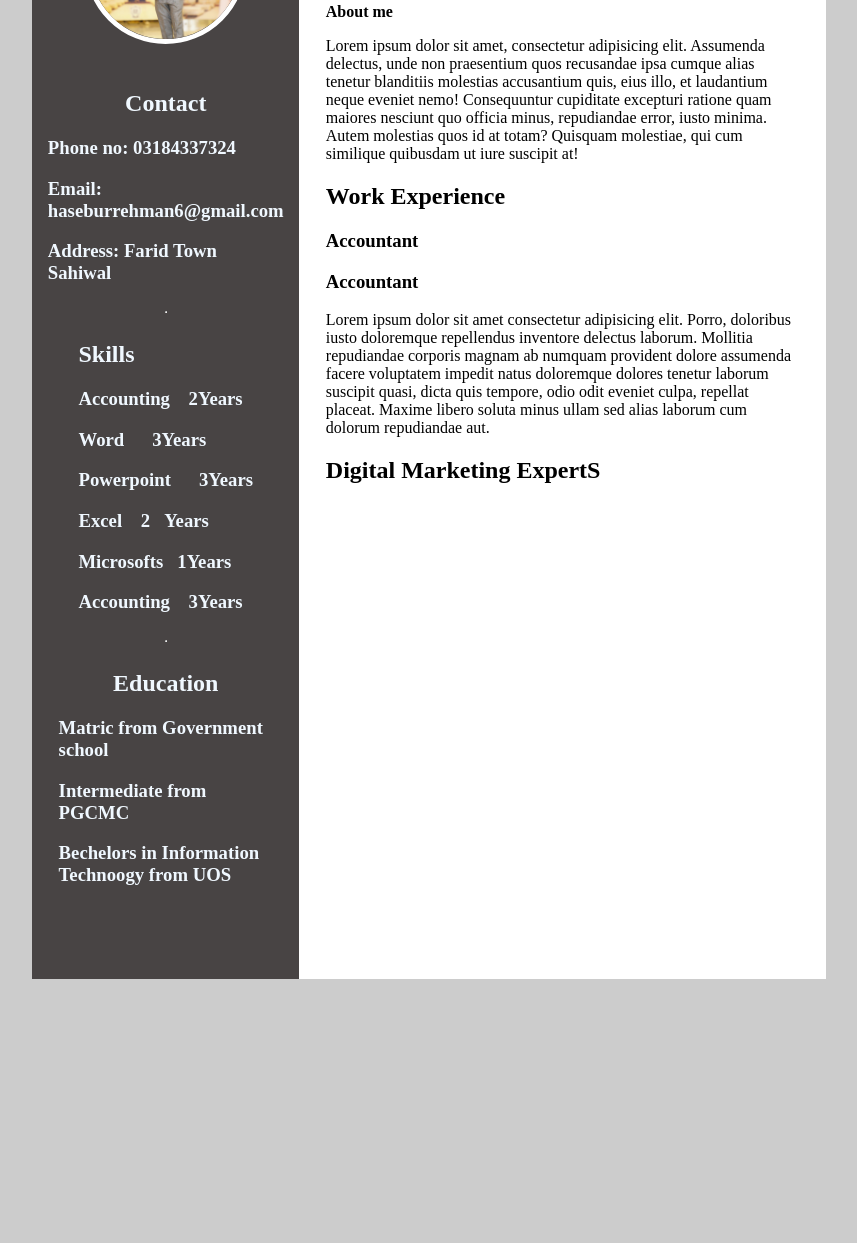
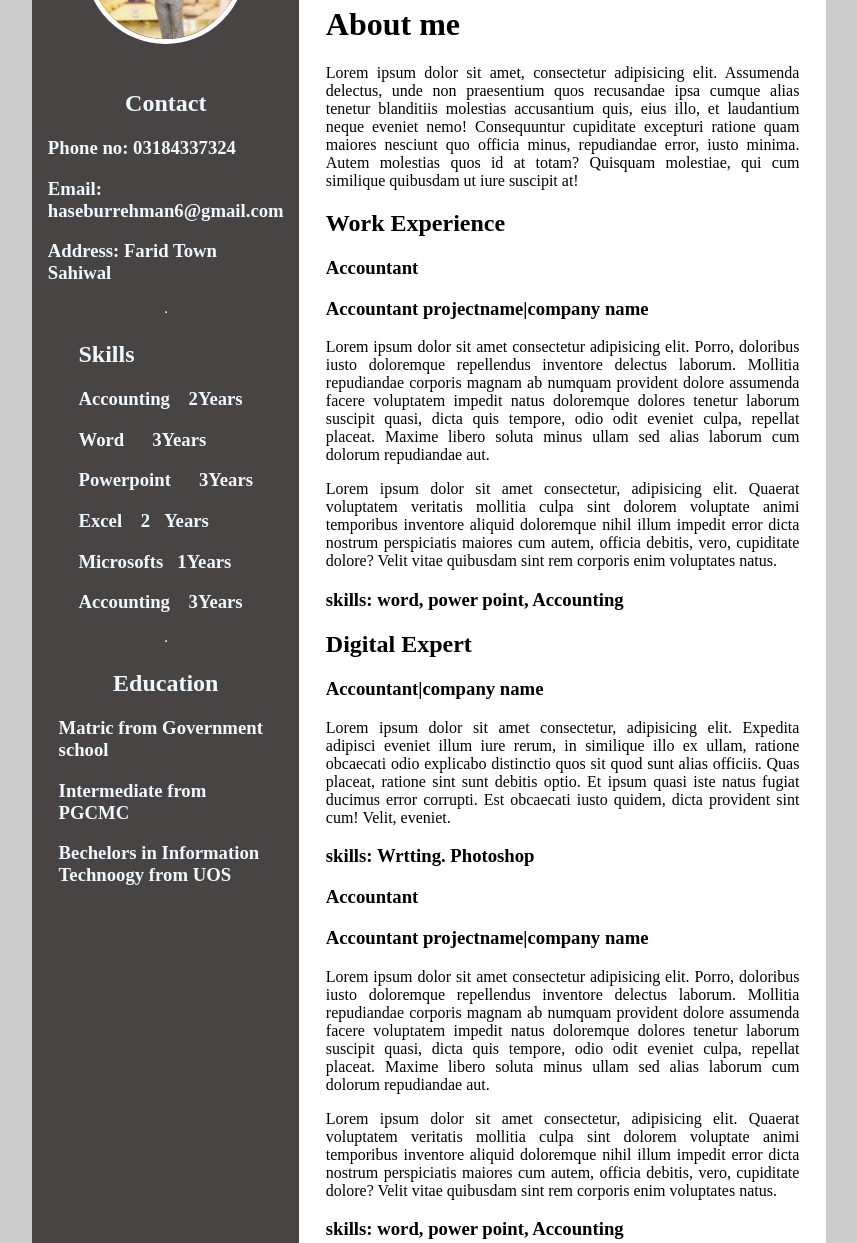
Before and after one commit to haseeb4337324/potfolio-, a plain HTML site: page index.html in a window 1280 px wide. Shown: the part 144-1387 px from the top of the page, without its empty margins (211-1068 px from the left). Before the commit the page ends 1123 px from the top, so only its background shows below. Drawn offline with Linux system fonts and the light colour scheme.

Commit message:
some change in code

```diff
--- a/index.html
+++ b/index.html
@@ -6,6 +6,7 @@
    </head>
    <body>
       <page size="A4">
+
   <div class="container">
     <div class="leftPanel">
      <img src="my  image.jpeg">
@@ -36,19 +37,42 @@
     <div class="rightPanel">
       <h1> John Doe </h1>
       <h3>  Accountant</h3>
-      <div><strong> About me </strong>
+      <div id="first">
+        <h1><strong> About me </strong></h1>
       <p> Lorem ipsum dolor sit amet, consectetur adipisicing elit. Assumenda delectus, unde non praesentium quos recusandae ipsa cumque alias tenetur blanditiis molestias accusantium quis, eius illo, et laudantium neque eveniet nemo! Consequuntur cupiditate excepturi ratione quam maiores nesciunt quo officia minus, repudiandae error, iusto minima. Autem molestias quos id at totam? Quisquam molestiae, qui cum similique quibusdam ut iure suscipit at!</p>
     </div>
     <div class="Experience">
       <h2> Work Experience </h2>
       <h3> Accountant </h3>
+
+      <h3> Accountant projectname|company name </h3>
+      <p> Lorem ipsum dolor sit amet consectetur adipisicing elit. Porro, doloribus iusto doloremque repellendus inventore delectus laborum. Mollitia repudiandae corporis magnam ab numquam provident dolore assumenda facere voluptatem impedit natus doloremque dolores tenetur laborum suscipit quasi, dicta quis tempore, odio odit eveniet culpa, repellat placeat. Maxime libero soluta minus ullam sed alias laborum cum dolorum repudiandae aut.</p>
+      <p> Lorem ipsum dolor sit amet consectetur, adipisicing elit. Quaerat voluptatem veritatis mollitia culpa sint dolorem voluptate animi temporibus inventore aliquid doloremque nihil illum impedit error dicta nostrum perspiciatis maiores cum autem, officia debitis, vero, cupiditate dolore? Velit vitae quibusdam sint rem corporis enim voluptates natus.</p>
+      <h3>skills: word, power point, Accounting </h3>
+
+
+    </div>
+    <div class="digital marketer Expert">
+      <h2> Digital Expert </h2>
+      <h3> Accountant|company name </h3>
+
+      <p>
+        Lorem ipsum dolor sit amet consectetur, adipisicing elit. Expedita adipisci eveniet illum iure rerum, in similique illo ex ullam, ratione obcaecati odio explicabo distinctio quos sit quod sunt alias officiis. Quas placeat, ratione sint sunt debitis optio. Et ipsum quasi iste natus fugiat ducimus error corrupti. Est obcaecati iusto quidem, dicta provident sint cum! Velit, eveniet.
+      </p>
+      <h3>skills: Wrtting. Photoshop </h3>
+
+    </div>
+    <div class="Accountant">
       <h3> Accountant </h3>
-      <p> Lorem ipsum dolor sit amet consectetur adipisicing elit. Porro, doloribus iusto doloremque repellendus inventore delectus laborum. Mollitia repudiandae corporis magnam ab numquam provident dolore assumenda facere voluptatem impedit natus doloremque dolores tenetur laborum suscipit quasi, dicta quis tempore, odio odit eveniet culpa, repellat placeat. Maxime libero soluta minus ullam sed alias laborum cum dolorum repudiandae aut.
-        <div class= " digital market expert ">
-          <h2>Digital Marketing ExpertS</h2>
-        </div>
-      </p>
+
+      <h3> Accountant projectname|company name </h3>
+      <p> Lorem ipsum dolor sit amet consectetur adipisicing elit. Porro, doloribus iusto doloremque repellendus inventore delectus laborum. Mollitia repudiandae corporis magnam ab numquam provident dolore assumenda facere voluptatem impedit natus doloremque dolores tenetur laborum suscipit quasi, dicta quis tempore, odio odit eveniet culpa, repellat placeat. Maxime libero soluta minus ullam sed alias laborum cum dolorum repudiandae aut.</p>
+      <p> Lorem ipsum dolor sit amet consectetur, adipisicing elit. Quaerat voluptatem veritatis mollitia culpa sint dolorem voluptate animi temporibus inventore aliquid doloremque nihil illum impedit error dicta nostrum perspiciatis maiores cum autem, officia debitis, vero, cupiditate dolore? Velit vitae quibusdam sint rem corporis enim voluptates natus.</p>
+      <h3>skills: word, power point, Accounting </h3>
+
     </div>
+
+
   </div>
 
 </page>
--- a/style.css
+++ b/style.css
@@ -11,15 +11,17 @@
           margin: 0 auto;
           margin-bottom: 0.5cm;
           position: relative;
+
         }
 
         page[size="A4"] {
           width: 21cm;
-          height: 29.7cm;
+          height: 36.7cm;
         }
 
         @page {
-          size: 21cm 29.7cm;
+          size: 21cm;
+          height: 29.7cm;
           margin: 0mm;
         }
         .container {
@@ -35,6 +37,7 @@
   height: 100%;
 }
 .leftPanel {
+  color: rgba(240, 248, 255, 0.678);
   width: 27%;
   background-color: #484444;
   padding: 0.7cm;
@@ -46,6 +49,10 @@
 .rightPanel {
   width: 73%;
   padding: 0.7cm;
+  p{
+    text-align: justify;
+  }
+
 }
 img {
   width: 4cm;
@@ -70,6 +77,7 @@ img {
   h2{ text-align: center;}
   h3{
     text-align: left;
+    text-align: justify;
   }
 }
 .Education{
```
